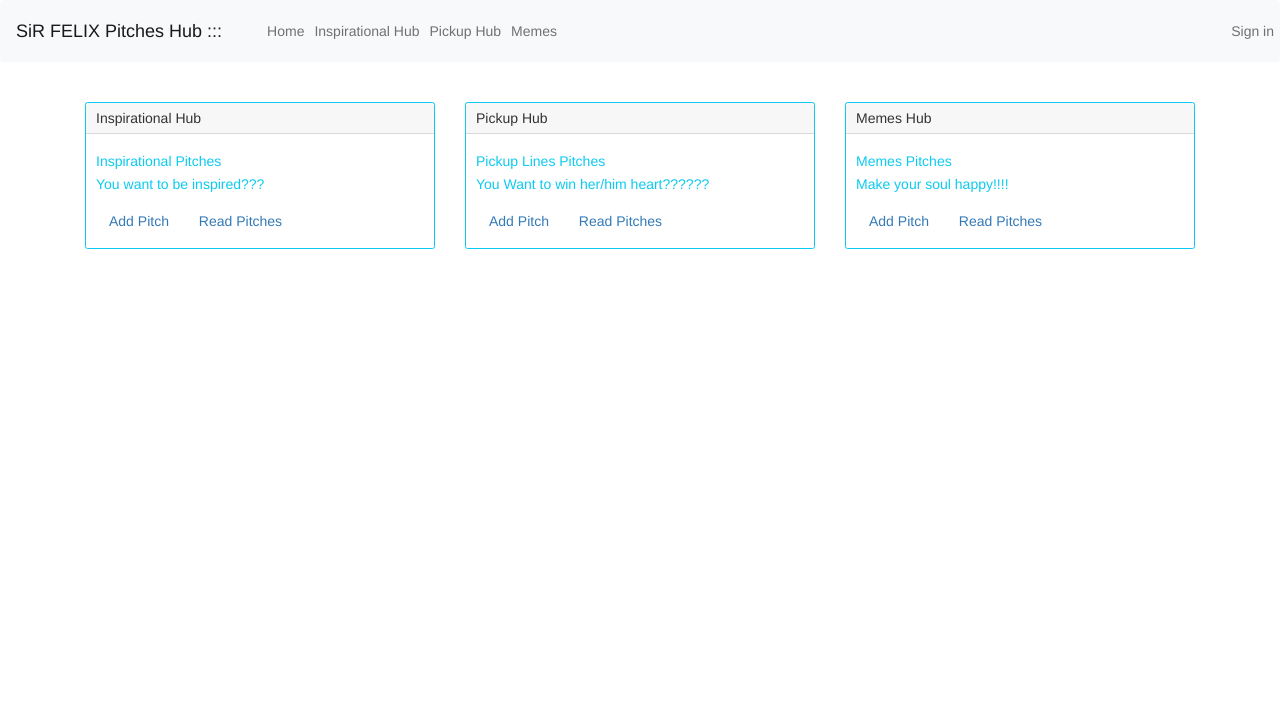
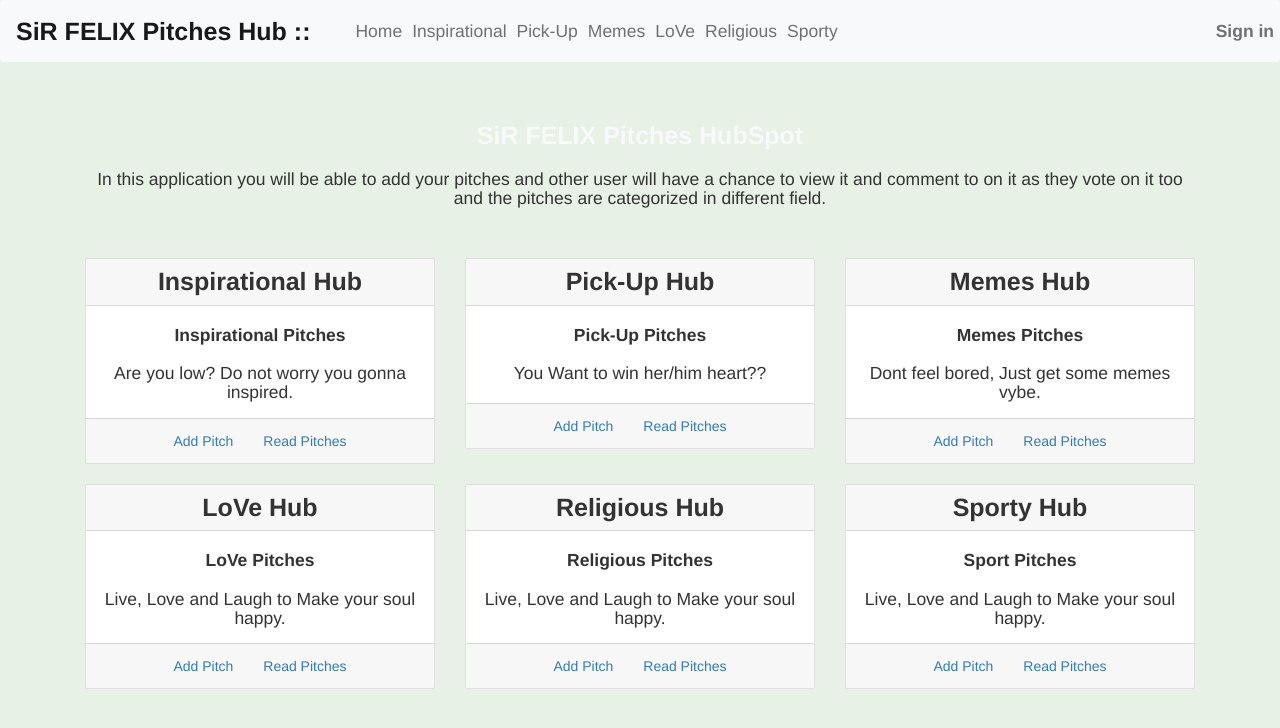
Before and after one commit to SayiaFelix/pitch_project, a Flask app: page / in a window 1280 px wide. Shown: the top 728 px of the page. Run offline with Flask 2, Linux system fonts and the light colour scheme; some libraries are stand-ins or nearby versions.

Commit message:
Styling home page

```diff
--- a/app/main/forms.py
+++ b/app/main/forms.py
@@ -5,7 +5,7 @@ from wtforms.validators import DataRequired
 
 class PitchForm(FlaskForm):
     title = StringField('Pitch Name')
-    category = SelectField(u'Pitch Category', choices=[('inspiration', 'inspiration'), ('pickup_lines', 'pickup_lines'), ('memes', 'memes')])
+    category = SelectField(u'Pitch Category', choices=[('Inspiration', 'inspiration'), ('Pickup_lines', 'pickup_lines'), ('Memes', 'memes'),('POLITICAL', 'love'), ('RELIGIOUS', 'religious'), ('SPORTY', 'sporty')])
     pitch = TextAreaField('Drop Pitch')
     submit = SubmitField('Submit')
 
--- a/app/static/css/index.css
+++ b/app/static/css/index.css
@@ -0,0 +1,3 @@
+body {
+    background-color: rgb(231, 241, 229);
+}
--- a/app/templates/index.html
+++ b/app/templates/index.html
@@ -4,36 +4,50 @@
 <body>
     <br>
     <div class="container">
+        <h1 class="text-center fs-1 fw-bold text-light">SiR FELIX Pitches HubSpot</h1>
+        <h3 class="text-center fs-3">In this application you will be able to add your pitches and other user will have a chance to view it and comment to on it as they vote on it too and the pitches are categorized in different field.</h3>
+    </div>
+    <br>
+    <br>
+    <div class="container">
         <div class="row">
             <div class="col-6 col-md-4">
-                <div class="card border-info mb-3" style="max-width: 40rem;">
-                    <div class="card-header">Inspirational Hub</div>
-                    <div class="card-body text-info">
-                        <h5 class="card-title">Inspirational Pitches</h5>
-                        <p class="card-text">You want to be inspired???</p>
+                <div class="card text-center">
+                    <div class="card-header fs-1 fw-bold">
+                        Inspirational Hub
+                    </div>
+                    <div class="card-body">
+                        <h5 class="card-title fs-3"> <strong>Inspirational Pitches </strong> <br><br> Are you low? Do not worry you gonna inspired.</h5>
+                    </div>
+                    <div class="card-footer text-muted">
                         <button type="button" class="btn btn-outline-primary"><a href="../pitch/">Add Pitch</a></button>
                         <button type="button" class="btn btn-outline-primary"><a href="/categories/inspiration">Read Pitches</a></button>
                     </div>
                 </div>
             </div>
             <div class="col-6 col-md-4">
-                <div class="card border-info mb-3" style="max-width: 40rem;">
-                    <div class="card-header">Pickup Hub
+                <div class="card text-center">
+                    <div class="card-header fs-1 fw-bold">
+                        Pick-Up Hub
                     </div>
-                    <div class="card-body text-info">
-                        <h5 class="card-title">Pickup Lines Pitches</h5>
-                        <p class="card-text">You Want to win her/him heart??????</p>
+                    <div class="card-body">
+                        <h5 class="card-titlen fs-3"> <strong>Pick-Up Pitches </strong> <br> <br>You Want to win her/him heart??</h5>
+                    </div>
+                    <div class="card-footer text-muted">
                         <button type="button" class="btn btn-outline-primary"><a href="../pitch/">Add Pitch</a></button>
                         <button type="button" class="btn btn-outline-primary"><a href="/categories/pickup_lines">Read Pitches</a></button>
                     </div>
                 </div>
             </div>
             <div class="col-6 col-md-4">
-                <div class="card border-info mb-3" style="max-width: 40rem;">
-                    <div class="card-header">Memes Hub</div>
-                    <div class="card-body text-info">
-                        <h5 class="card-title">Memes Pitches</h5>
-                        <p class="card-text">Make your soul happy!!!!</p>
+                <div class="card text-center">
+                    <div class="card-header fs-1 fw-bold">
+                        Memes Hub
+                    </div>
+                    <div class="card-body">
+                        <h5 class="card-title fs-3"> <strong>Memes Pitches</strong> <br> <br>Dont feel bored, Just get some memes vybe.</h5>
+                    </div>
+                    <div class="card-footer text-muted">
                         <button type="button" class="btn btn-outline-primary"><a href="../pitch/">Add Pitch</a></button>
                         <button type="button" class="btn btn-outline-primary"><a href="/categories/memes">Read Pitches</a></button>
                     </div>
@@ -41,5 +55,53 @@
             </div>
         </div>
     </div>
+    <br>
+    <div class="container">
+        <div class="row">
+            <div class="col-6 col-md-4">
+                <div class="card text-center">
+                    <div class="card-header fs-1 fw-bold">
+                        LoVe Hub
+                    </div>
+                    <div class="card-body">
+                        <h5 class="card-title fs-3"> <strong>LoVe Pitches</strong> <br> <br>Live, Love and Laugh to Make your soul happy.</h5>
+                    </div>
+                    <div class="card-footer text-muted">
+                        <button type="button" class="btn btn-outline-primary"><a href="../pitch/">Add Pitch</a></button>
+                        <button type="button" class="btn btn-outline-primary"><a href="/categories/love">Read Pitches</a></button>
+                    </div>
+                </div>
+            </div>
+            <div class="col-6 col-md-4">
+                <div class="card text-center">
+                    <div class="card-header fs-1 fw-bold">
+                        Religious Hub
+                    </div>
+                    <div class="card-body">
+                        <h5 class="card-title fs-3"> <strong>Religious Pitches</strong> <br> <br>Live, Love and Laugh to Make your soul happy.</h5>
+                    </div>
+                    <div class="card-footer text-muted">
+                        <button type="button" class="btn btn-outline-primary"><a href="../pitch/">Add Pitch</a></button>
+                        <button type="button" class="btn btn-outline-primary"><a href="/categories/religious">Read Pitches</a></button>
+                    </div>
+                </div>
+            </div>
+            <div class="col-6 col-md-4">
+
+                <div class="card text-center">
+                    <div class="card-header fs-1 fw-bold">
+                        Sporty Hub
+                    </div>
+                    <div class="card-body">
+                        <h5 class="card-title fs-3"> <strong>Sport Pitches</strong> <br> <br>Live, Love and Laugh to Make your soul happy.</h5>
+                    </div>
+                    <div class="card-footer text-muted">
+                        <button type="button" class="btn btn-outline-primary"><a href="../pitch/">Add Pitch</a></button>
+                        <button type="button" class="btn btn-outline-primary"><a href="/categories/sporty">Read Pitches</a></button>
+                    </div>
+                </div>
+            </div>
+        </div>
+    </div>
     {% endblock%}
 </body>
--- a/app/templates/navbar.html
+++ b/app/templates/navbar.html
@@ -1,25 +1,34 @@
 <nav class="navbar navbar-expand-lg navbar-light bg-light">
-    <a class="navbar-brand" href="/">SiR FELIX Pitches Hub :::</a>
+    <a class="navbar-brand fs-1 fw-bold" href="/">SiR FELIX Pitches Hub ::</a>
     <button class="navbar-toggler" type="button" data-toggle="collapse" data-target="#navbarSupportedContent" aria-controls="navbarSupportedContent" aria-expanded="false" aria-label="Toggle navigation">
     <span class="navbar-toggler-icon"></span>
   </button>
 
     <div class="collapse navbar-collapse" id="navbarSupportedContent">
-        <ul class="navbar-nav mr-auto">
+        <ul class="navbar-nav mr-auto fs-3">
             <li class="nav-item active">
-                <a class="nav-link" href="/">Home <span class="sr-only">(current)</span></a>
+                <a class="nav-link" href="/">Home<span class="sr-only">(current)</span></a>
             </li>
             <li class="nav-item">
-                <a class="nav-link" href="/categories/inspiration">Inspirational Hub</a>
+                <a class="nav-link" href="/categories/inspiration">Inspirational</a>
             </li>
             <li class="nav-item">
-                <a class="nav-link" href="/categories/pickup_lines">Pickup Hub</a>
+                <a class="nav-link" href="/categories/pickup_lines">Pick-Up</a>
             </li>
             <li class="nav-item">
                 <a class="nav-link" href="/categories/memes">Memes</a>
             </li>
+            <li class="nav-item">
+                <a class="nav-link" href="/categories/love">LoVe</a>
+            </li>
+            <li class="nav-item">
+                <a class="nav-link" href="/categories/religious">Religious</a>
+            </li>
+            <li class="nav-item">
+                <a class="nav-link" href="/categories/sporty">Sporty</a>
+            </li>
         </ul>
-        <ul class="nav navbar-nav navbar-right">
+        <ul class="nav navbar-nav navbar-right fs-3 fw-bold">
             {% if current_user.is_authenticated %}
             <li class="nav-item">
                 <a class="nav-link" href="{{url_for('main.profile',uname=current_user.author)}}">Profile</a>
```
